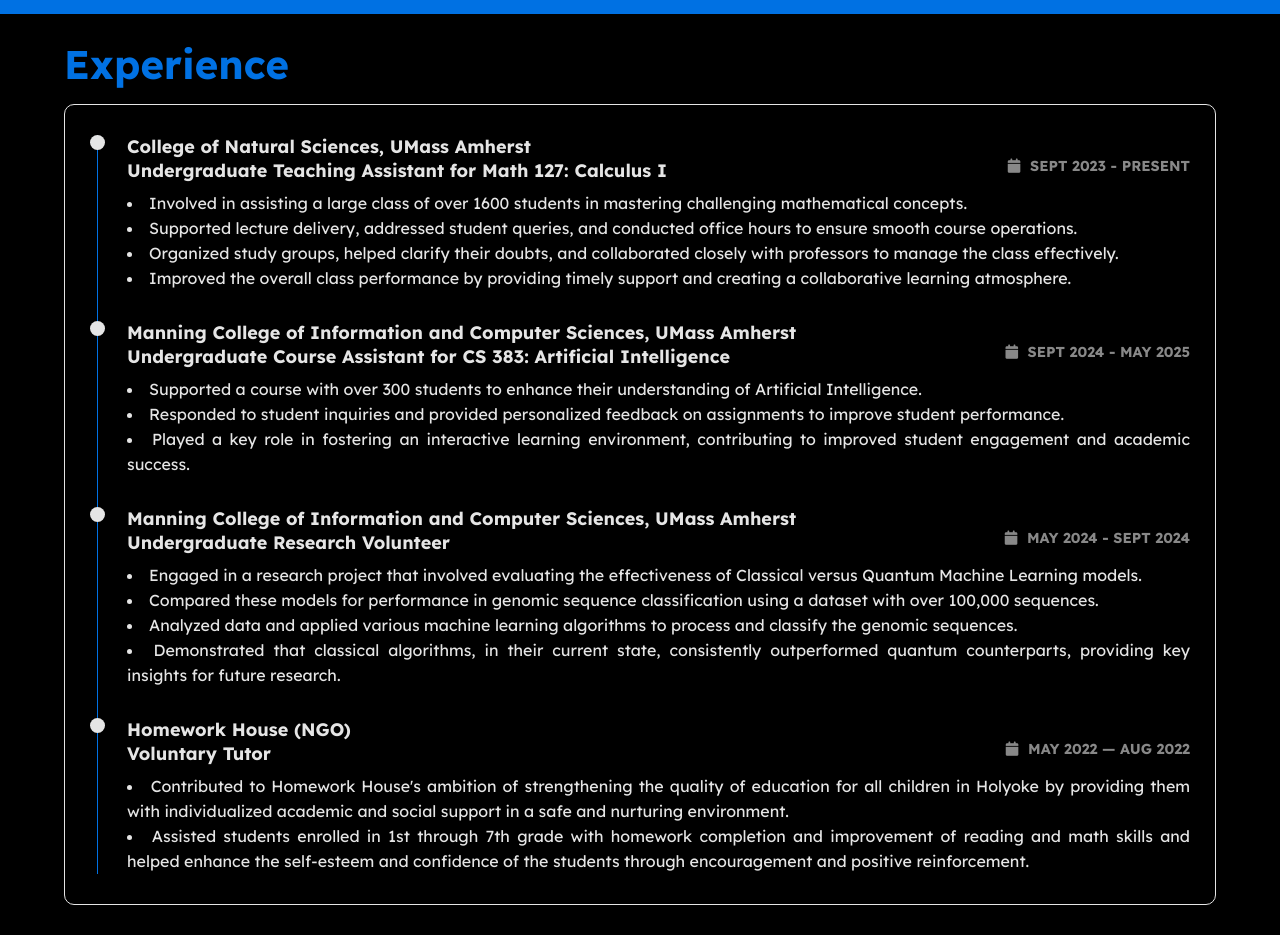
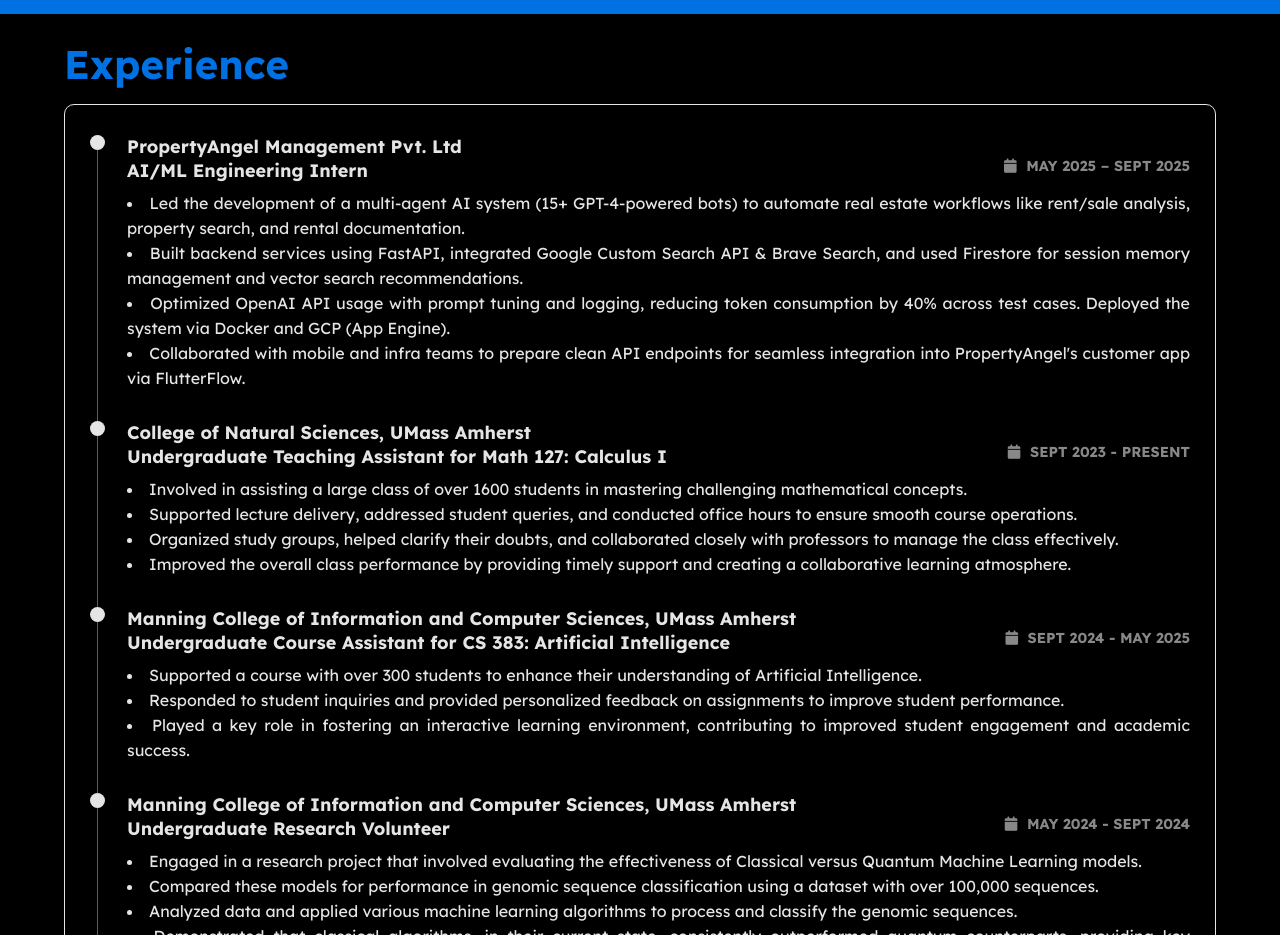
Before and after one commit to ShadowKrius/advaitbharadwaj.github.io, a plain HTML site: page index.html in a window 1280 px wide. Shown: the part 980-1915 px from the top of the page. Drawn offline with nearby package versions, Linux system fonts and the light colour scheme.

Commit message:
updated resume and experience

```diff
--- a/index.html
+++ b/index.html
@@ -104,6 +104,22 @@
                     <div class="row">
                         <div class="timeline-box">
                             <div class="timeline">
+
+                                <!-- Timeline-item -->
+                                <div class="timeline-item">
+                                <div class="circle-dot"></div>
+                                <h3 class="timeline-title">PropertyAngel Management Pvt. Ltd</h3>
+                                <div class="timeline-header">
+                                    <h4 class="timeline-title">AI/ML Engineering Intern</h4>
+                                    <h4 class="timeline-title date-title">
+                                    <i class="fa fa-calendar"></i> MAY 2025 – SEPT 2025
+                                    </h4>
+                                </div>
+                                <li class="timeline-text">Led the development of a multi-agent AI system (15+ GPT-4-powered bots) to automate real estate workflows like rent/sale analysis, property search, and rental documentation.</li>
+                                <li class="timeline-text">Built backend services using FastAPI, integrated Google Custom Search API & Brave Search, and used Firestore for session memory management and vector search recommendations.</li>
+                                <li class="timeline-text">Optimized OpenAI API usage with prompt tuning and logging, reducing token consumption by 40% across test cases. Deployed the system via Docker and GCP (App Engine).</li>
+                                <li class="timeline-text">Collaborated with mobile and infra teams to prepare clean API endpoints for seamless integration into PropertyAngel's customer app via FlutterFlow.</li>
+                                </div>
 
                                 <!-- Timeline-item -->
                                 <div class="timeline-item">
```
Also changed, not shown: 1 other file.
